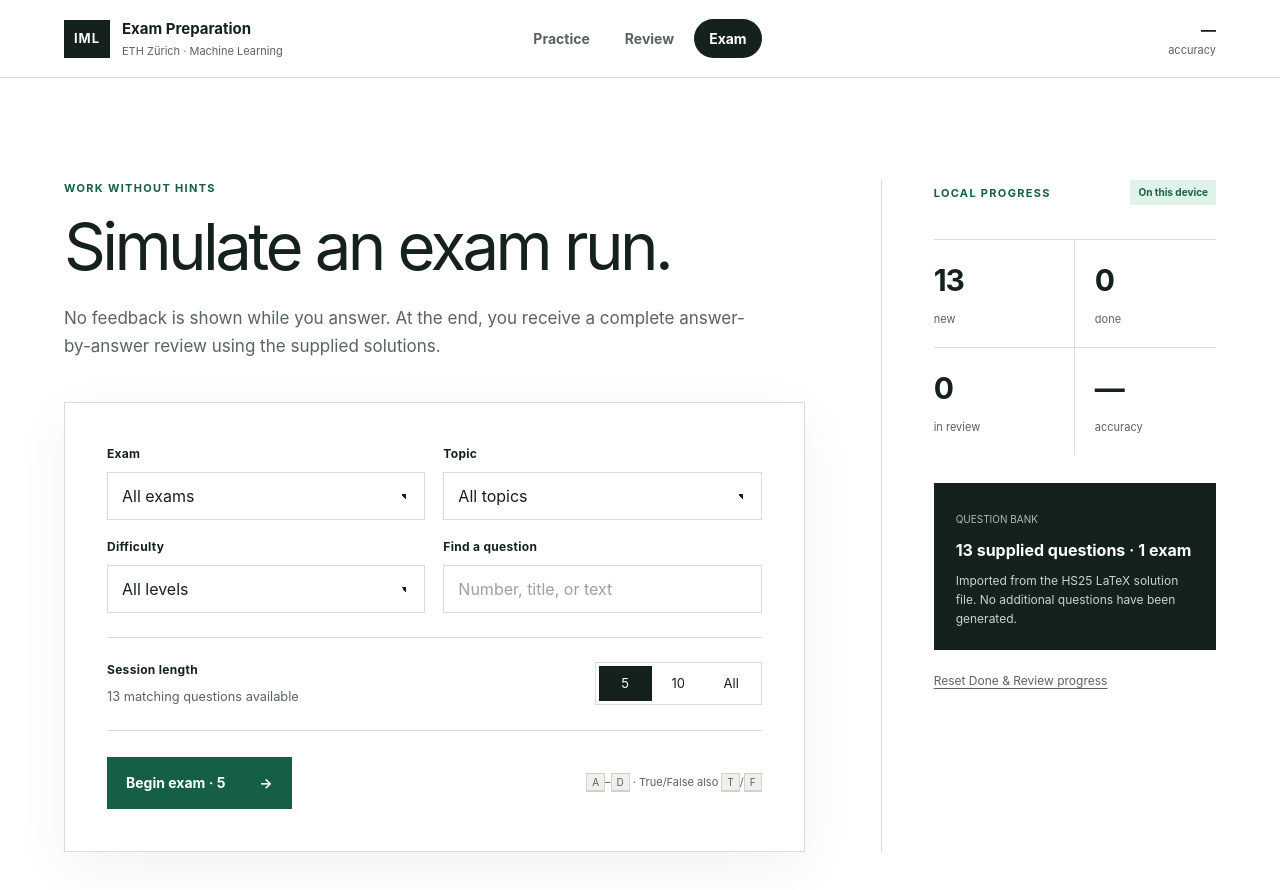
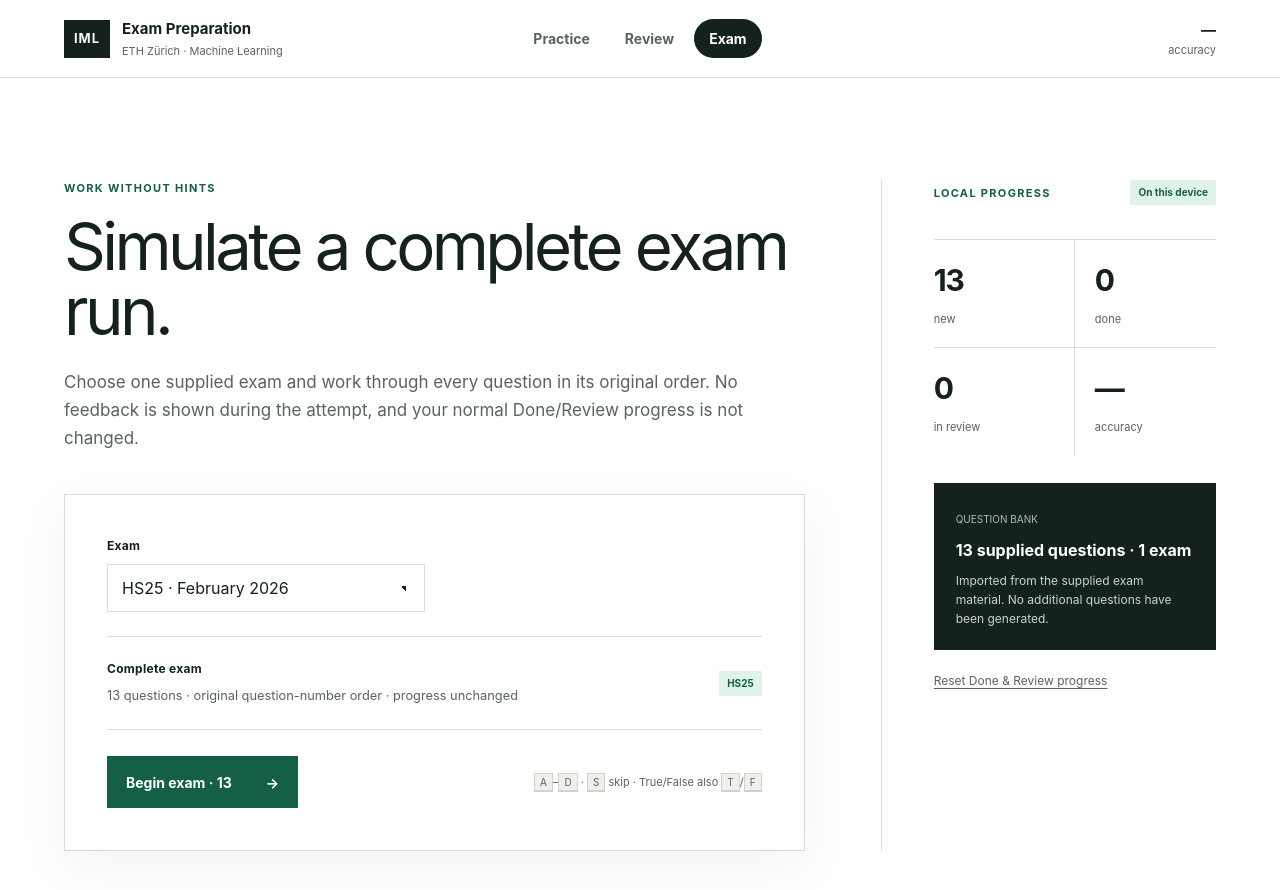
Before and after one commit to lemaurer/machine-learning-exam-prep, a React (Vite) app: page / in a window 1280 px wide. Both pictures are taken after a click on the button "Exam". Shown: the top 890 px of the page. Built offline with nearby package versions, Linux system fonts and the light colour scheme.

Commit message:
Add skip action and full exam mode

```diff
--- a/app/ExamPrepApp.tsx
+++ b/app/ExamPrepApp.tsx
@@ -14,7 +14,7 @@ import {
   setQuestionStatus,
   shuffle,
 } from "../lib/progress";
-import { questionsAvailableForMode, uniqueQuestionsById } from "../lib/question-selection";
+import { questionsAvailableForMode, questionsForExam, uniqueQuestionsById } from "../lib/question-selection";
 import { resolveAssetUrl } from "../lib/assets";
 import {
   DIFFICULTIES,
@@ -35,7 +35,7 @@ type Screen = "setup" | "session" | "results";
 type SessionSize = "5" | "10" | "all";
 type SessionAnswer = {
   questionId: string;
-  selectedId: QuestionOption["id"];
+  selectedId: QuestionOption["id"] | null;
   correct: boolean;
 };
 
@@ -43,17 +43,17 @@ const MODE_COPY: Record<SessionMode, { eyebrow: string; title: string; body: str
   practice: {
     eyebrow: "Learn with feedback",
     title: "Practice the questions once, carefully.",
-    body: "Answer one supplied exam question at a time. Feedback and the provided solution appear immediately; answered questions leave this mode.",
+    body: "Answer one supplied exam question at a time. Feedback and the provided solution appear immediately; answered questions leave this mode. Skipped questions remain untouched for later.",
   },
   review: {
     eyebrow: "Return to weak spots",
     title: "Clear your review bin.",
-    body: "Incorrect answers and questions you save for later collect here. A question disappears from Review as soon as you answer it correctly.",
+    body: "Incorrect answers and questions you save for later collect here. A question disappears from Review as soon as you answer it correctly. Skipping leaves it in Review.",
   },
   exam: {
     eyebrow: "Work without hints",
-    title: "Simulate an exam run.",
-    body: "No feedback is shown while you answer. At the end, you receive a complete answer-by-answer review using the supplied solutions.",
+    title: "Simulate a complete exam run.",
+    body: "Choose one supplied exam and work through every question in its original order. No feedback is shown during the attempt, and your normal Done/Review progress is not changed.",
   },
 };
 
@@ -107,10 +107,12 @@ export function ExamPrepApp() {
     });
   }, [questions, examId, topic, difficulty, query]);
 
-  const availableQuestions = useMemo(
-    () => questionsAvailableForMode(filteredQuestions, progress, mode),
-    [filteredQuestions, mode, progress],
-  );
+  const availableQuestions = useMemo(() => {
+    if (mode === "exam") {
+      return examId === "all" ? [] : questionsForExam(questions, examId);
+    }
+    return questionsAvailableForMode(filteredQuestions, progress, mode);
+  }, [examId, filteredQuestions, mode, progress, questions]);
 
   const reviewQuestions = useMemo(
     () => questions.filter((question) => progress[question.id]?.status === "review"),
@@ -144,13 +146,16 @@ export function ExamPrepApp() {
 
   function switchMode(nextMode: SessionMode) {
     setMode(nextMode);
+    if (nextMode === "exam" && examId === "all" && EXAMS[0]) setExamId(EXAMS[0].id);
     setScreen("setup");
     setEditing(false);
   }
 
   function startSession() {
     const count = sessionSize === "all" ? availableQuestions.length : Number(sessionSize);
-    const selected = shuffle(availableQuestions).slice(0, count);
+    const selected = mode === "exam"
+      ? availableQuestions
+      : shuffle(availableQuestions).slice(0, count);
     if (!selected.length) return;
     setSessionIds(selected.map((question) => question.id));
     setQuestionIndex(0);
@@ -181,15 +186,21 @@ export function ExamPrepApp() {
     const correct = selectedId === currentQuestion.correctOptionId;
     const answer = { questionId: currentQuestion.id, selectedId, correct };
     setSessionAnswers((answers) => [...answers, answer]);
-    persistProgress((current) => ({
-      ...current,
-      [currentQuestion.id]: answerProgress(current[currentQuestion.id], selectedId, correct),
-    }));
     advance(true);
   }
 
-  function advance(fromExam = false) {
-    if (!fromExam && !feedbackVisible) return;
+  function skipQuestion() {
+    if (!currentQuestion || feedbackVisible) return;
+    setSessionAnswers((answers) => [...answers, {
+      questionId: currentQuestion.id,
+      selectedId: null,
+      correct: false,
+    }]);
+    advance(true);
+  }
+
+  function advance(force = false) {
+    if (!force && !feedbackVisible) return;
     if (questionIndex === sessionIds.length - 1) {
       setEditing(false);
       setScreen("results");
@@ -248,8 +259,8 @@ export function ExamPrepApp() {
 
   function endSession() {
     const wording = mode === "exam"
-      ? "End this exam attempt? Answers already locked in remain saved."
-      : "End this session? Answers already submitted remain saved.";
+      ? "End this exam attempt? The unfinished attempt will be discarded and study progress will remain unchanged."
+      : "End this session? Answers already submitted remain saved; skipped questions stay unchanged.";
     if (!window.confirm(wording)) return;
     setEditing(false);
     setScreen("setup");
@@ -270,6 +281,8 @@ export function ExamPrepApp() {
         chooseAnswer("A");
       } else if (!feedbackVisible && trueFalse && key === "F") {
         chooseAnswer("B");
+      } else if (!feedbackVisible && key === "S") {
+        skipQuestion();
       } else if (event.key === "Enter") {
         if (mode === "exam") commitExamAnswer();
         else advance();
@@ -335,6 +348,7 @@ export function ExamPrepApp() {
           status={progress[currentQuestion.id]?.status ?? "new"}
           onChoose={chooseAnswer}
           onNext={mode === "exam" ? commitExamAnswer : () => advance()}
+          onSkip={skipQuestion}
           onEdit={() => setEditing(true)}
           onEnd={endSession}
           onQueueReview={() => queueForReview(currentQuestion.id)}
@@ -411,7 +425,13 @@ function SetupScreen({
   onResetEdits: () => void;
 }) {
   const copy = MODE_COPY[mode];
-  const startCount = sessionSize === "all" ? availableQuestions.length : Math.min(Number(sessionSize), availableQuestions.length);
+  const startCount = mode === "exam"
+    ? availableQuestions.length
+    : sessionSize === "all"
+      ? availableQuestions.length
+      : Math.min(Number(sessionSize), availableQuestions.length);
+  const selectedExam = EXAMS.find((exam) => exam.id === examId);
+
   return (
     <div className="setup-layout">
       <section className="setup-main">
@@ -422,19 +442,32 @@ function SetupScreen({
         </div>
 
         <div className="setup-card">
+          {mode === "exam" ? (
+            <div className="filter-grid">
+              <label><span>Exam</span><select value={examId} onChange={(event) => setExamId(event.target.value)}>{EXAMS.map((exam) => <option value={exam.id} key={exam.id}>{exam.label}</option>)}</select></label>
+            </div>
+          ) : (
             <div className="filter-grid">
               <label><span>Exam</span><select value={examId} onChange={(event) => setExamId(event.target.value)}><option value="all">All exams</option>{EXAMS.map((exam) => <option value={exam.id} key={exam.id}>{exam.label}</option>)}</select></label>
               <label><span>Topic</span><select value={topic} onChange={(event) => setTopic(event.target.value as Topic | "all")}><option value="all">All topics</option>{TOPICS.map((item) => <option key={item}>{item}</option>)}</select></label>
               <label><span>Difficulty</span><select value={difficulty} onChange={(event) => setDifficulty(event.target.value as Difficulty | "all")}><option value="all">All levels</option>{DIFFICULTIES.map((item) => <option key={item}>{item}</option>)}</select></label>
               <label><span>Find a question</span><input className="search-input" value={query} onChange={(event) => setQuery(event.target.value)} placeholder="Number, title, or text" /></label>
             </div>
+          )}
 
+          {mode === "exam" ? (
+            <div className="length-row">
+              <div><span className="field-title">Complete exam</span><small>{availableQuestions.length} question{availableQuestions.length === 1 ? "" : "s"} · original question-number order · progress unchanged</small></div>
+              <span className="local-pill">{selectedExam?.id ?? "Exam"}</span>
+            </div>
+          ) : (
             <div className="length-row">
               <div><span className="field-title">Session length</span><small>{availableQuestions.length} matching question{availableQuestions.length === 1 ? "" : "s"} available</small></div>
               <div className="segmented" role="group" aria-label="Session length">
                 {(["5", "10", "all"] as SessionSize[]).map((size) => <button key={size} className={sessionSize === size ? "active" : ""} onClick={() => setSessionSize(size)}>{size === "all" ? "All" : size}</button>)}
               </div>
             </div>
+          )}
 
           {mode === "review" && (
             <div className="review-bin">
@@ -450,8 +483,8 @@ function SetupScreen({
           )}
 
           <div className="start-row">
-            <button className="primary-button" disabled={!availableQuestions.length} onClick={onStart}>{availableQuestions.length ? `${mode === "exam" ? "Begin exam" : mode === "review" ? "Start review" : "Start practice"} · ${startCount}` : mode === "review" ? "Review bin is clear" : "No unanswered questions"}<span>→</span></button>
-            <span className="shortcut-hint"><kbd>A</kbd>–<kbd>D</kbd> · True/False also <kbd>T</kbd>/<kbd>F</kbd></span>
+            <button className="primary-button" disabled={!availableQuestions.length} onClick={onStart}>{availableQuestions.length ? `${mode === "exam" ? "Begin exam" : mode === "review" ? "Start review" : "Start practice"} · ${startCount}` : mode === "review" ? "Review bin is clear" : mode === "exam" ? "No questions in this exam" : "No unanswered questions"}<span>→</span></button>
+            <span className="shortcut-hint"><kbd>A</kbd>–<kbd>D</kbd> · <kbd>S</kbd> skip · True/False also <kbd>T</kbd>/<kbd>F</kbd></span>
           </div>
         </div>
       </section>
@@ -464,7 +497,7 @@ function SetupScreen({
           <div><strong>{totals.review}</strong><span>in review</span></div>
           <div><strong>{totals.attempts ? `${totals.accuracy}%` : "—"}</strong><span>accuracy</span></div>
         </div>
-        <div className="source-note"><span>Question bank</span><strong>13 supplied questions · 1 exam</strong><p>Imported from the HS25 LaTeX solution file. No additional questions have been generated.</p></div>
+        <div className="source-note"><span>Question bank</span><strong>{sourceQuestions.length} supplied questions · {EXAMS.length} exam{EXAMS.length === 1 ? "" : "s"}</strong><p>Imported from the supplied exam material. No additional questions have been generated.</p></div>
         <div className="local-actions">
           <button className="text-button" onClick={onResetProgress}>Reset Done & Review progress</button>
           {editedCount > 0 && <button className="text-button" onClick={onResetEdits}>Restore {editedCount} local edit{editedCount === 1 ? "" : "s"}</button>}
@@ -484,6 +517,7 @@ function SessionScreen({
   status,
   onChoose,
   onNext,
+  onSkip,
   onEdit,
   onEnd,
   onQueueReview,
@@ -497,6 +531,7 @@ function SessionScreen({
   status: "new" | "done" | "review";
   onChoose: (id: QuestionOption["id"]) => void;
   onNext: () => void;
+  onSkip: () => void;
   onEdit: () => void;
   onEnd: () => void;
   onQueueReview: () => void;
@@ -506,7 +541,7 @@ function SessionScreen({
   return (
     <div className="session-page">
       <div className="session-toolbar">
-        <div><span className="mode-label">{mode} session</span><strong>Question {index + 1}<span> of {total}</span></strong></div>
+        <div><span className="mode-label">{mode === "exam" ? question.examLabel : `${mode} session`}</span><strong>Question {index + 1}<span> of {total}</span></strong></div>
         <div className="session-actions"><button className="text-button" onClick={onEdit}>Edit question</button><button className="text-button" onClick={onEnd}>End session</button></div>
       </div>
       <div className="progress-track"><span style={{ width: `${((index + (feedbackVisible ? 1 : 0)) / total) * 100}%` }} /></div>
@@ -528,7 +563,19 @@ function SessionScreen({
           })}
         </div>
 
-        {mode === "exam" && <div className="exam-commit"><span>{selectedId ? `Option ${selectedId} selected.` : "Choose an answer to continue."}</span><button className="primary-button compact" disabled={!selectedId} onClick={onNext}>{index + 1 === total ? "Finish exam" : "Lock answer & continue"}<span>→</span></button></div>}
+        {mode === "exam" && (
+          <div className="exam-commit">
+            <span>{selectedId ? `Option ${selectedId} selected. Lock it in, or skip this question.` : "Choose an answer, or skip this question."}</span>
+            <div className="session-actions">
+              <button className="secondary-button compact" onClick={onSkip}>Skip question</button>
+              <button className="primary-button compact" disabled={!selectedId} onClick={onNext}>{index + 1 === total ? "Finish exam" : "Lock answer & continue"}<span>→</span></button>
+            </div>
+          </div>
+        )}
+
+        {mode !== "exam" && !feedbackVisible && (
+          <div className="next-row"><div><span>Skip leaves this question and its progress exactly as it is.</span></div><button className="secondary-button compact" onClick={onSkip}>Skip question <span>→</span></button></div>
+        )}
 
         {feedbackVisible && <div className={`feedback ${isCorrect ? "correct" : "incorrect"}`} role="status"><div className="feedback-icon">{isCorrect ? "✓" : "×"}</div><div><strong>{isCorrect ? "Correct" : `Incorrect · Correct answer: ${question.correctOptionId}`}</strong><p><LatexText text={question.explanation} /></p><small>{question.source}</small></div></div>}
 
@@ -558,31 +605,42 @@ function ResultsScreen({
   onOpenReview: () => void;
 }) {
   const score = answers.filter((answer) => answer.correct).length;
+  const skipped = answers.filter((answer) => answer.selectedId === null).length;
+  const incorrectAnswered = answers.filter((answer) => answer.selectedId !== null && !answer.correct).length;
   const percentage = answers.length ? Math.round((score / answers.length) * 100) : 0;
+  const resultCopy = mode === "exam"
+    ? `${answers.length - score} question${answers.length - score === 1 ? " was" : "s were"} incorrect or skipped. Exam mode did not change your Done/Review progress.`
+    : skipped
+      ? `${skipped} skipped question${skipped === 1 ? " was" : "s were"} left unchanged.${incorrectAnswered ? ` ${incorrectAnswered} incorrect answer${incorrectAnswered === 1 ? " was" : "s were"} saved in Review.` : ""}`
+      : incorrectAnswered
+        ? `${incorrectAnswered} question${incorrectAnswered === 1 ? " was" : "s were"} saved in Review.`
+        : "Every answered question was correct.";
+
   return (
     <div className="results-page">
       <section className="result-hero">
         <span className="eyebrow">{mode === "exam" ? "Exam complete" : "Session complete"}</span>
         <div className="score-ring" style={{ "--score": `${percentage * 3.6}deg` } as React.CSSProperties}><div><strong>{percentage}%</strong><span>{score} / {answers.length} correct</span></div></div>
         <h1>{percentage === 100 ? "Complete precision." : percentage >= 70 ? "A strong pass." : "Useful diagnosis."}</h1>
-        <p>{answers.length - score ? `${answers.length - score} question${answers.length - score === 1 ? "" : "s"} saved in Review.` : "Every answer was correct."}</p>
-        <div className="result-actions"><button className="primary-button" onClick={onReturn}>Back to setup <span>→</span></button>{answers.length - score > 0 && <button className="secondary-button" onClick={onOpenReview}>Open Review</button>}</div>
+        <p>{resultCopy}</p>
+        <div className="result-actions"><button className="primary-button" onClick={onReturn}>Back to setup <span>→</span></button>{mode !== "exam" && incorrectAnswered > 0 && <button className="secondary-button" onClick={onOpenReview}>Open Review</button>}</div>
       </section>
 
       <section className="answer-review">
-        <div className="answer-review-heading"><div><span className="eyebrow">Complete answer review</span><h2>Every question and solution</h2></div><span>{answers.length} answers</span></div>
+        <div className="answer-review-heading"><div><span className="eyebrow">Complete answer review</span><h2>Every question and solution</h2></div><span>{answers.length} questions · {skipped} skipped</span></div>
         <div className="answer-list">
           {answers.map((answer, index) => {
             const question = questions.find((item) => item.id === answer.questionId);
             if (!question) return null;
-            const selected = question.options.find((option) => option.id === answer.selectedId);
+            const selected = answer.selectedId ? question.options.find((option) => option.id === answer.selectedId) : undefined;
             const correct = question.options.find((option) => option.id === question.correctOptionId);
             const isReview = progress[question.id]?.status === "review";
+            const wasSkipped = answer.selectedId === null;
             return <details key={question.id} className={`answer-item ${answer.correct ? "correct" : "incorrect"}`} open={mode === "exam" || !answer.correct}>
-              <summary><span className="result-index">{String(index + 1).padStart(2, "0")}</span><span className="result-mark">{answer.correct ? "✓" : "×"}</span><span className="result-question"><small>{question.examId} · Question {question.number} · {question.topic}</small><LatexText text={question.prompt} /></span><span className="result-answer">{answer.selectedId} / {question.correctOptionId}</span></summary>
+              <summary><span className="result-index">{String(index + 1).padStart(2, "0")}</span><span className="result-mark">{wasSkipped ? "—" : answer.correct ? "✓" : "×"}</span><span className="result-question"><small>{question.examId} · Question {question.number} · {question.topic}</small><LatexText text={question.prompt} /></span><span className="result-answer">{wasSkipped ? `Skipped / ${question.correctOptionId}` : `${answer.selectedId} / ${question.correctOptionId}`}</span></summary>
               <div className="answer-detail">
                 {question.setup && <div className="answer-setup"><LatexText text={question.setup} /></div>}
-                <p><strong>Your answer:</strong> {answer.selectedId}. <LatexText text={selected?.text ?? ""} /></p>
+                {wasSkipped ? <p><strong>Your answer:</strong> Skipped.</p> : <p><strong>Your answer:</strong> {answer.selectedId}. <LatexText text={selected?.text ?? ""} /></p>}
                 <p><strong>Correct answer:</strong> {question.correctOptionId}. <LatexText text={correct?.text ?? ""} /></p>
                 <div className="solution-copy"><LatexText text={question.explanation} /></div>
                 <div className="review-toggle">{isReview ? <><span>In Review</span><button className="text-button" onClick={() => onDone(question.id)}>Move to Done</button></> : <button className="secondary-button compact" onClick={() => onQueueReview(question.id)}>Save to Review</button>}</div>
```
Lines whose indentation alone changed are shown as unchanged.
